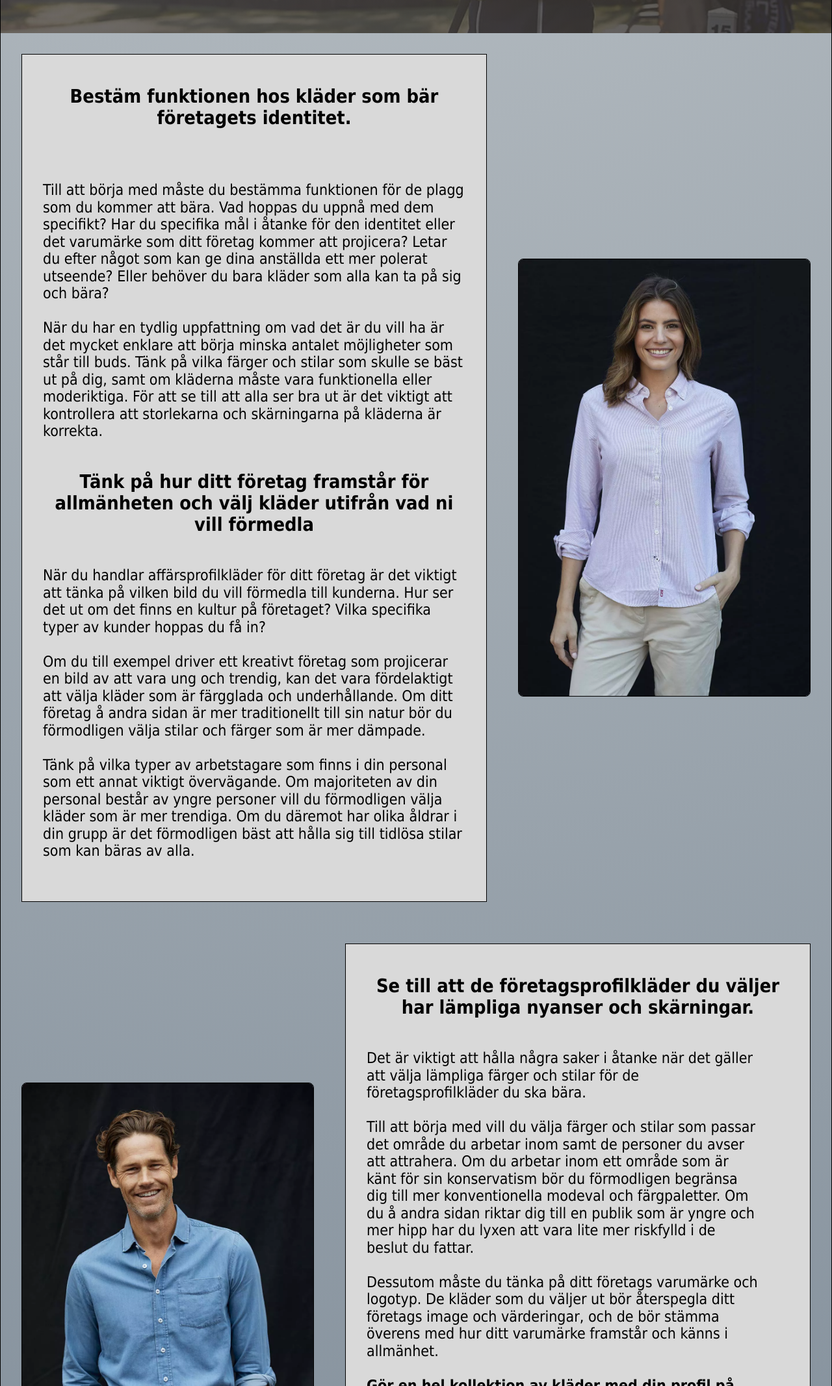
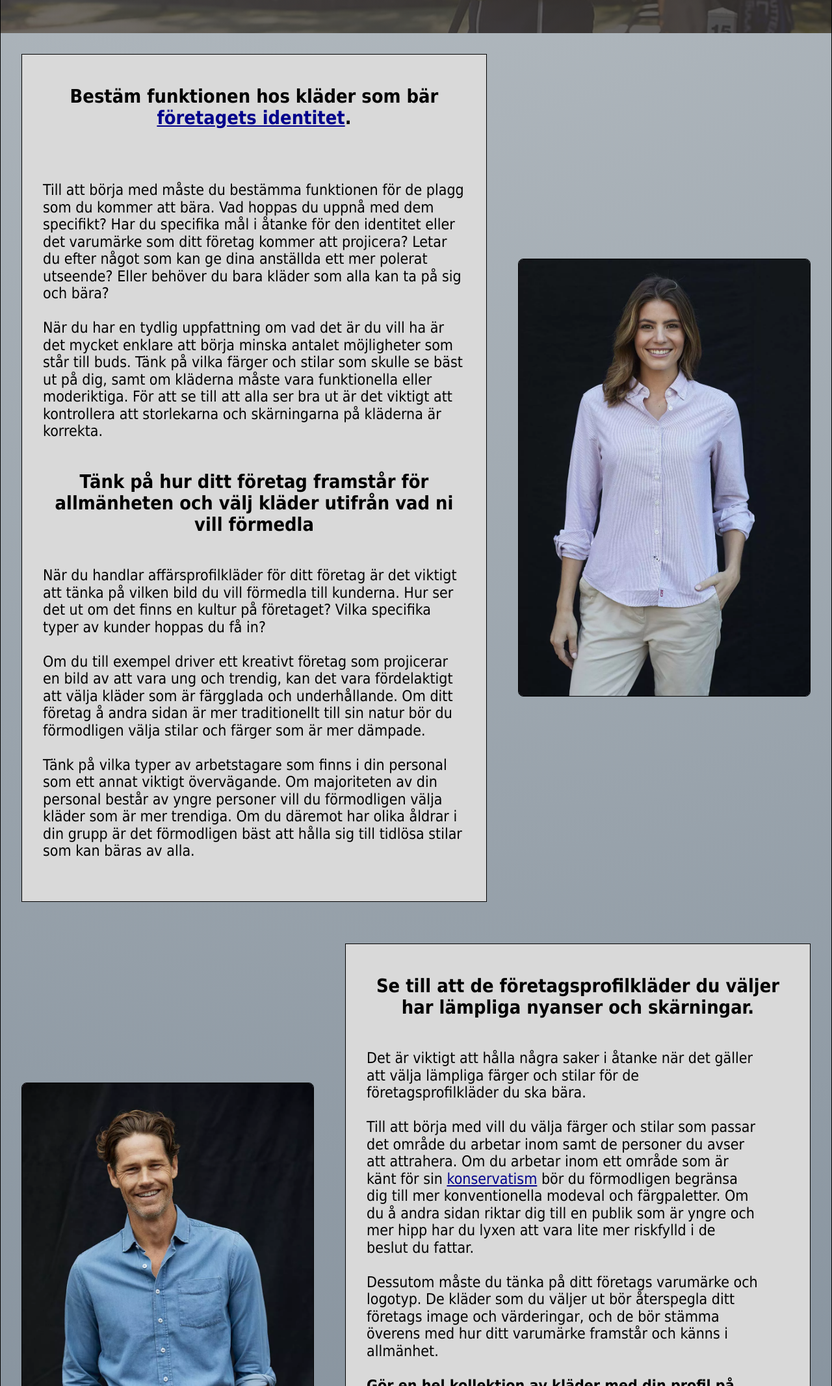
Before and after one commit to profilklader/profilklader-och-arbetsklader, a website built with Parcel: page valja-kollektion.html in a window 1280 px wide. Shown: the part 860-2993 px from the top of the page at 65% size. Built offline with nearby package versions, Linux system fonts and the light colour scheme.

Commit message:
Backlink Update

```diff
--- a/valja-kollektion.html
+++ b/valja-kollektion.html
@@ -370,7 +370,7 @@
           <div class="valja-kollektion-container2">
             <h2 class="valja-kollektion-text09">
               <span class="valja-kollektion-text10">
-                Bestäm funktionen hos kläder som bär företagets identitet.
+                Bestäm funktionen hos kläder som bär <a href="https://innovaform.se/foretagets-identiteten-ar-varumarkets-heliga-graal/">företagets identitet</a>.
               </span>
               <br />
               <br class="valja-kollektion-text12" />
@@ -461,7 +461,7 @@
                 Till att börja med vill du välja färger och stilar som passar
                 det område du arbetar inom samt de personer du avser att
                 attrahera. Om du arbetar inom ett område som är känt för sin
-                konservatism bör du förmodligen begränsa dig till mer
+                <a href="https://sv.wikipedia.org/wiki/Konservatism">konservatism</a> bör du förmodligen begränsa dig till mer
                 konventionella modeval och färgpaletter. Om du å andra sidan
                 riktar dig till en publik som är yngre och mer hipp har du lyxen
                 att vara lite mer riskfylld i de beslut du fattar.
```
Also changed, not shown: t-shirts.html (+1 -1 lines).
